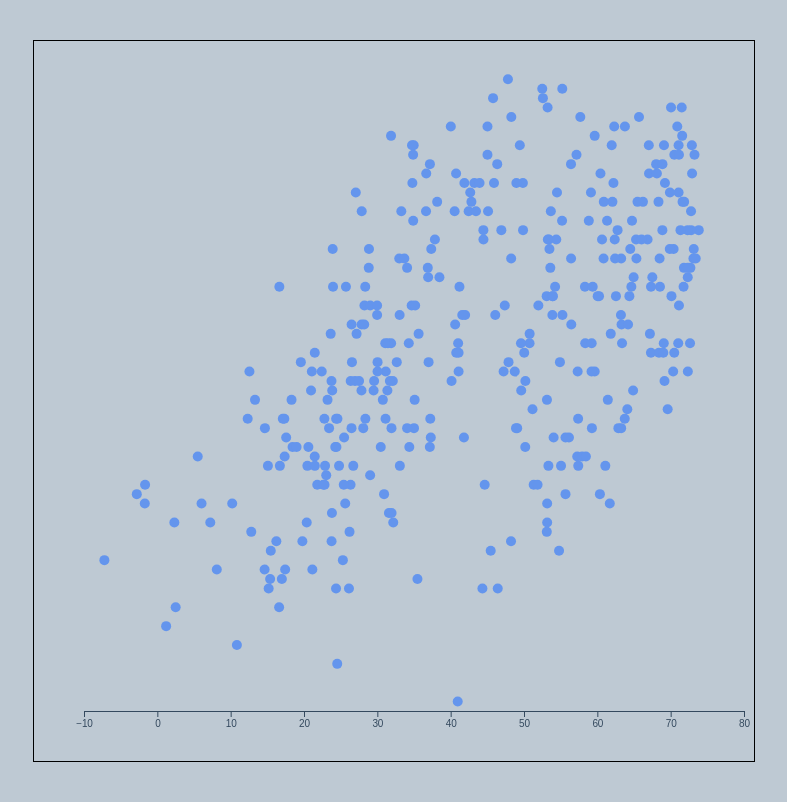
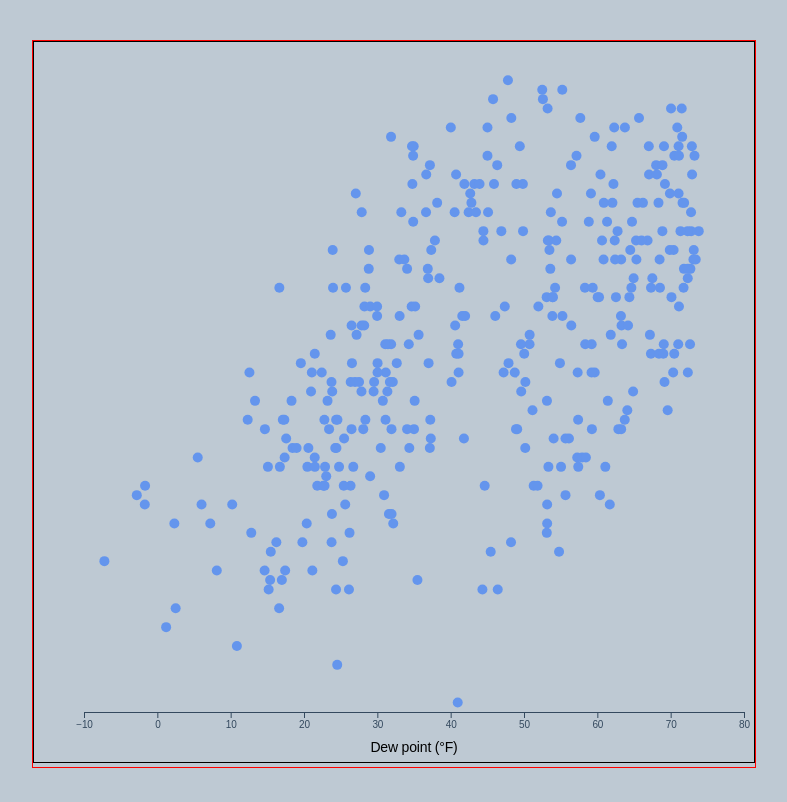
Before and after one commit to RandyPol/dataVisual, a plain HTML site: page fullstackD3/scatterplotD3/index.html in a window 1280 px wide. Shown: the whole page, without its empty margins (246-1033 px from the left). Drawn offline with nearby package versions, Linux system fonts and the light colour scheme.

Commit message:
Draw the x-axis label.

```diff
--- a/fullstackD3/scatterplotD3/chart.js
+++ b/fullstackD3/scatterplotD3/chart.js
@@ -118,6 +118,15 @@ async function drawScatterplot() {
     .append('g')
     .call(xAxisGenerator)
     .style('transform', `translateY(${dimensions.boundedHeight}px)`)
+
+  // Step 6.1.1: Draw the x-axis label
+  const xAxisLabel = xAxis
+    .append('text')
+    .attr('x', dimensions.boundedWidth / 2)
+    .attr('y', dimensions.margin.bottom - 10)
+    .attr('fill', 'black')
+    .style('font-size', '1.4em')
+    .html('Dew point (&deg;F)')
 }
 
 drawScatterplot()
--- a/fullstackD3/scatterplotD3/style.css
+++ b/fullstackD3/scatterplotD3/style.css
@@ -15,6 +15,10 @@ body {
   background: #bec9d3;
 }
 
+#wrapper {
+  border: 1px solid red;
+}
+
 svg {
   fill: #34495e;
   border: 1px solid black;
```
